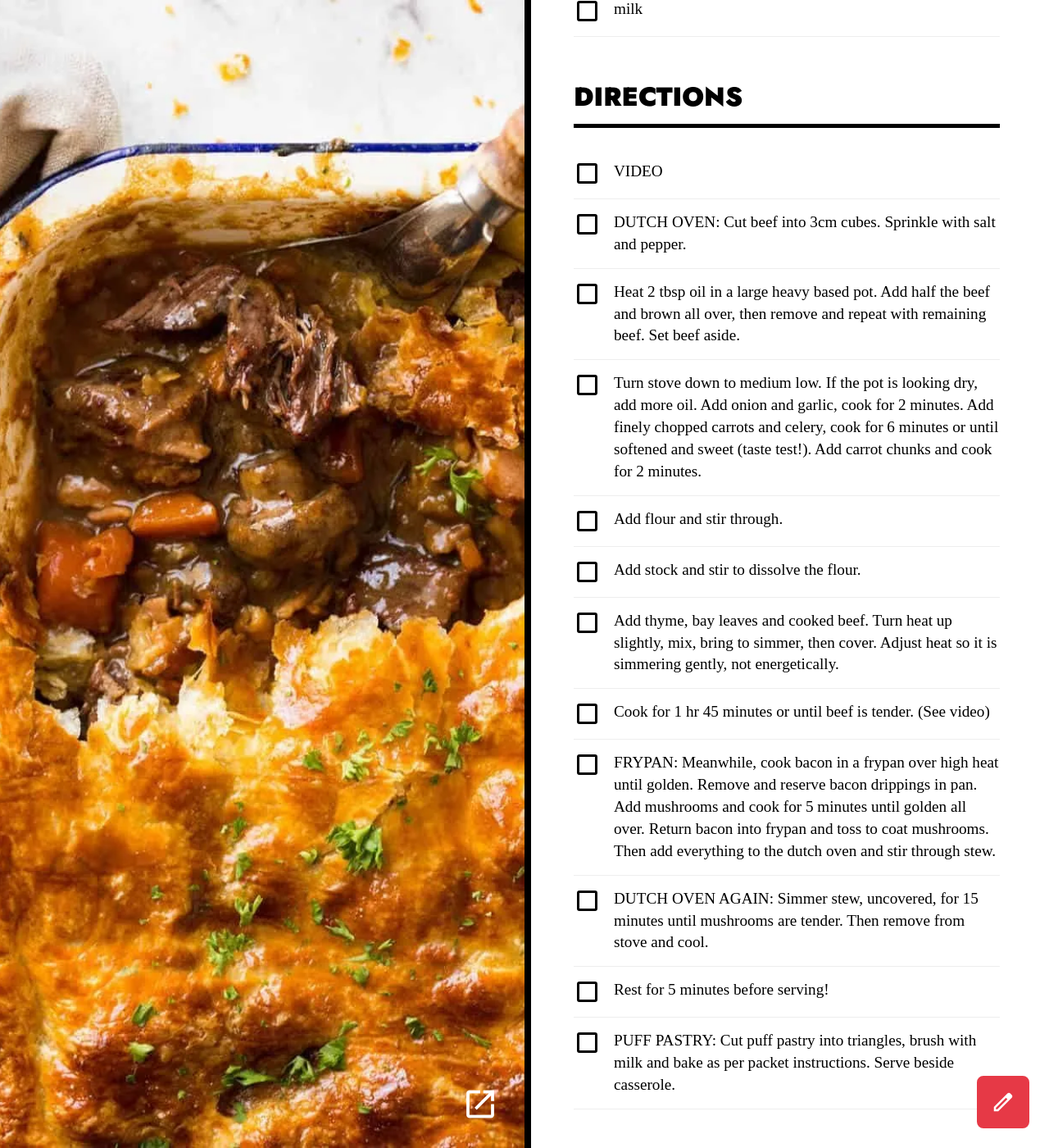
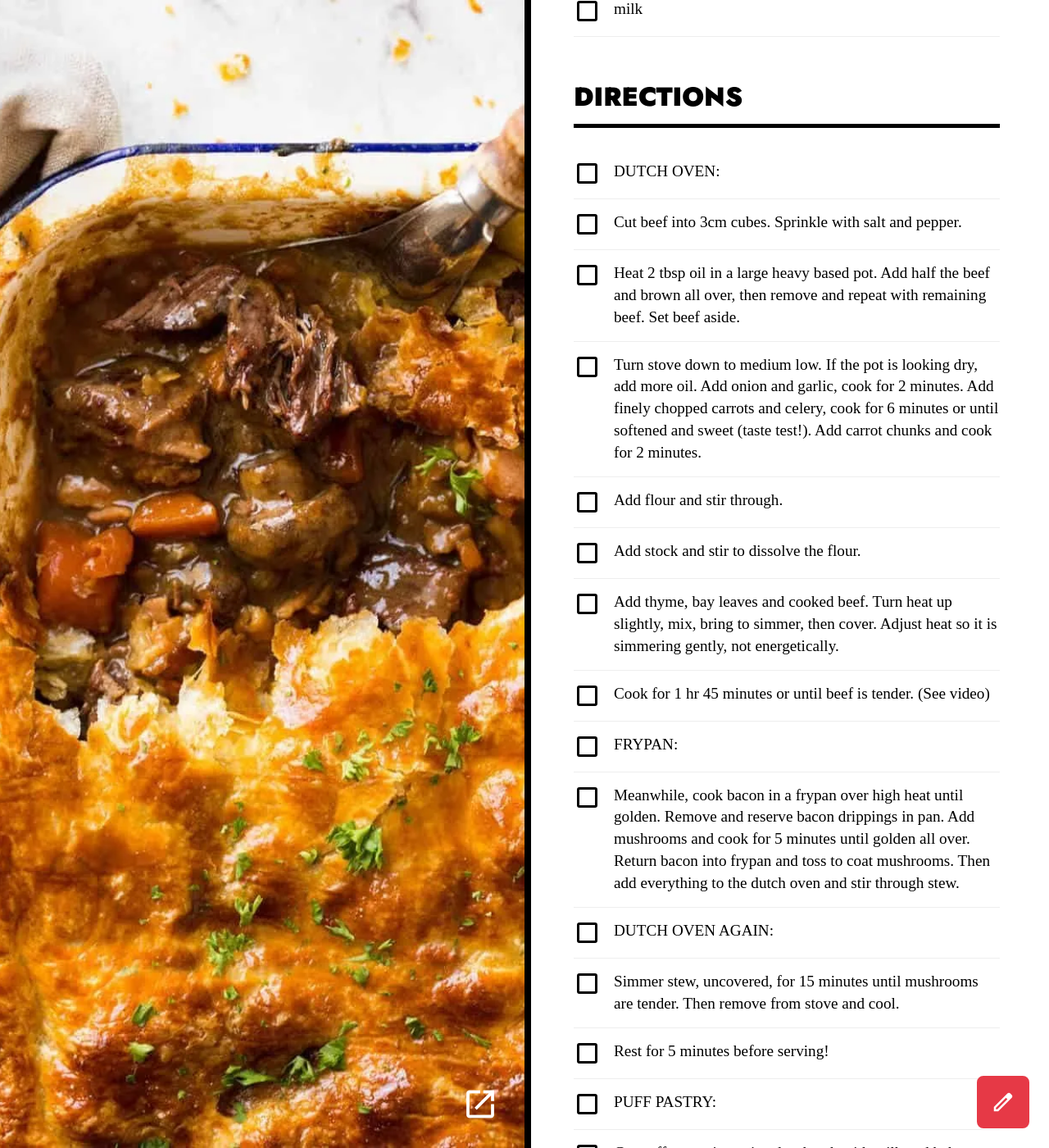
Before and after one commit to amp800/chowdown, a Jekyll site: the page built from _recipes/mw-chunky-beef-and-mushroom-casserole.md, in a window 1280 px wide and 1400 px high, scrolled down 1782 px. Shown: the whole window at 82% size. Built offline with Jekyll 4.4.1, drawn with Linux system fonts in a browser that asks for light colours; some of the changed text lies outside the part shown.

Commit message:
Edit recipe _recipes/mw-chunky-beef-and-mushroom-casserole.md

```diff
--- a/_recipes/mw-chunky-beef-and-mushroom-casserole.md
+++ b/_recipes/mw-chunky-beef-and-mushroom-casserole.md
@@ -31,8 +31,8 @@ ingredients:
 - milk
 # ---
 directions:
-- VIDEO
-- 'DUTCH OVEN: Cut beef into 3cm cubes. Sprinkle with salt and pepper.'
+- 'DUTCH OVEN:'
+- Cut beef into 3cm cubes. Sprinkle with salt and pepper.
 - Heat 2 tbsp oil in a large heavy based pot. Add half the beef and brown all over, then remove and repeat with remaining
   beef. Set beef aside.
 - Turn stove down to medium low. If the pot is looking dry, add more oil. Add onion and garlic, cook for 2 minutes. Add finely
@@ -43,12 +43,15 @@ directions:
 - Add thyme, bay leaves and cooked beef. Turn heat up slightly, mix, bring to simmer, then cover. Adjust heat so it is simmering
   gently, not energetically.
 - Cook for 1 hr 45 minutes or until beef is tender. (See video)
-- 'FRYPAN: Meanwhile, cook bacon in a frypan over high heat until golden. Remove and reserve bacon drippings in pan. Add mushrooms
+- 'FRYPAN:'
+- Meanwhile, cook bacon in a frypan over high heat until golden. Remove and reserve bacon drippings in pan. Add mushrooms
   and cook for 5 minutes until golden all over. Return bacon into frypan and toss to coat mushrooms. Then add everything to
-  the dutch oven and stir through stew.'
-- 'DUTCH OVEN AGAIN: Simmer stew, uncovered, for 15 minutes until mushrooms are tender. Then remove from stove and cool.'
+  the dutch oven and stir through stew.
+- 'DUTCH OVEN AGAIN:'
+- Simmer stew, uncovered, for 15 minutes until mushrooms are tender. Then remove from stove and cool.
 - Rest for 5 minutes before serving!
-- 'PUFF PASTRY: Cut puff pastry into triangles, brush with milk and bake as per packet instructions. Serve beside casserole.'
+- 'PUFF PASTRY:'
+- Cut puff pastry into triangles, brush with milk and bake as per packet instructions. Serve beside casserole.
 # ---
 notes:
 - Any slow cooking cut of beef is ideal for this recipe. Chuck beef and gravy beef are my favourites, brisket is also good.
```
